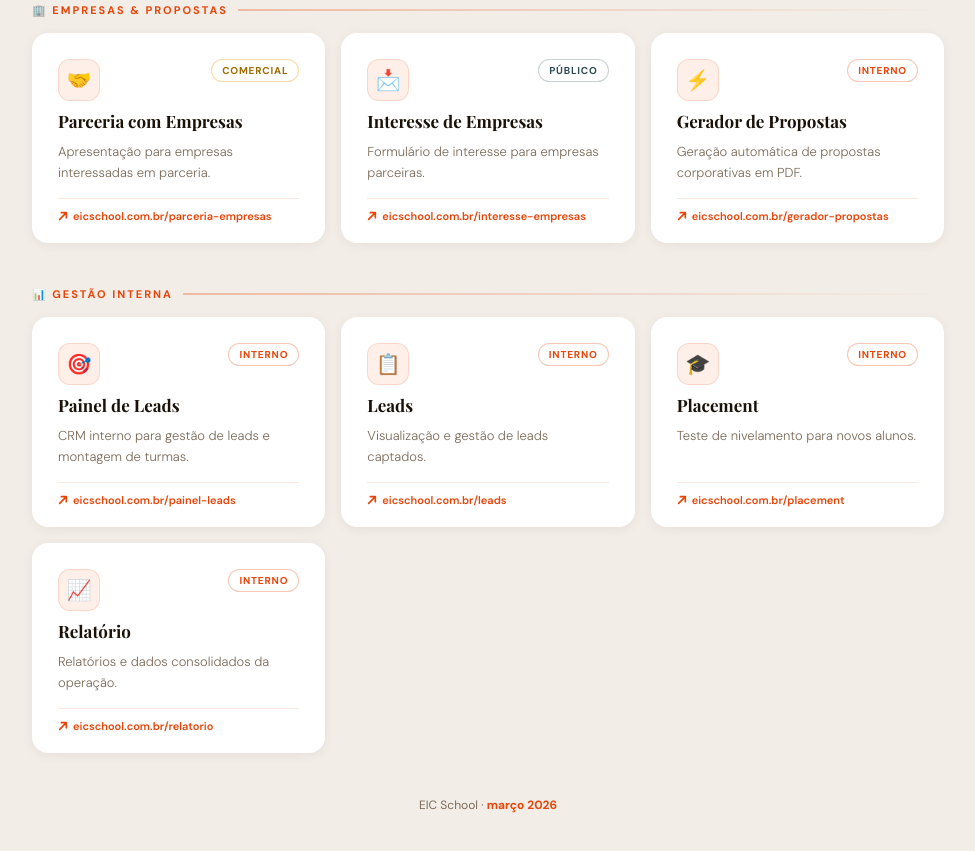
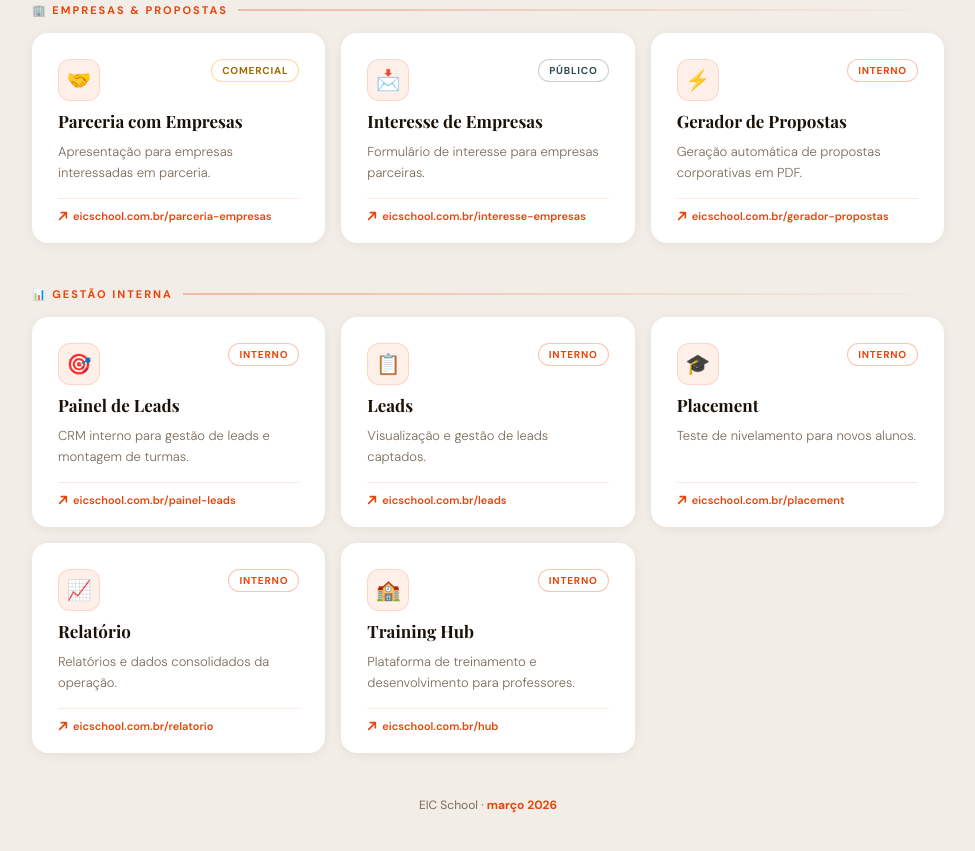
Before and after one commit to leobranco88/eic-site, a plain HTML site: page ferramentas.html in a window 1280 px wide. Shown: the part 700-1551 px from the top of the page, without its empty margins (152-1127 px from the left). Drawn offline with nearby package versions, Linux system fonts and the light colour scheme.

Commit message:
Update ferramentas.html

```diff
--- a/ferramentas.html
+++ b/ferramentas.html
@@ -410,6 +410,20 @@
         </div>
       </a>
 
+
+      <a class="card" href="https://eicschool.com.br/hub" target="_blank">
+        <div class="card-top">
+          <div class="card-icon">🏫</div>
+          <span class="tag tag-interno">Interno</span>
+        </div>
+        <div class="card-title">Training Hub</div>
+        <div class="card-desc">Plataforma de treinamento e desenvolvimento para professores.</div>
+        <div class="card-url">
+          <svg width="10" height="10" viewBox="0 0 12 12" fill="none"><path d="M2 10L10 2M10 2H4M10 2V8" stroke="currentColor" stroke-width="2" stroke-linecap="round"/></svg>
+          eicschool.com.br/hub
+        </div>
+      </a>
+
     </div>
   </div>
 
```
